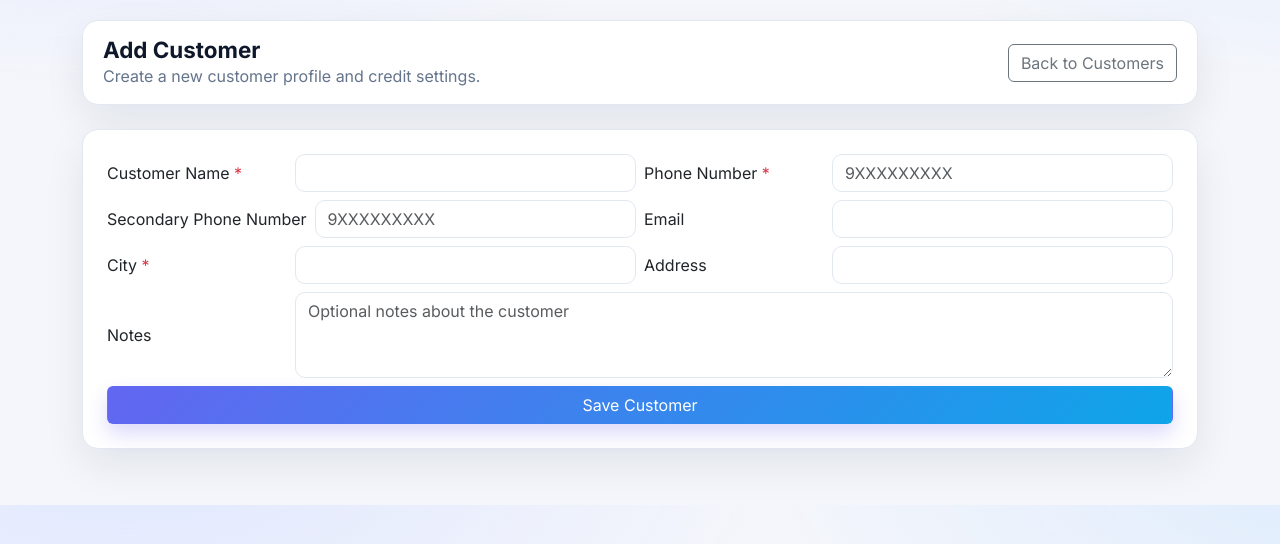
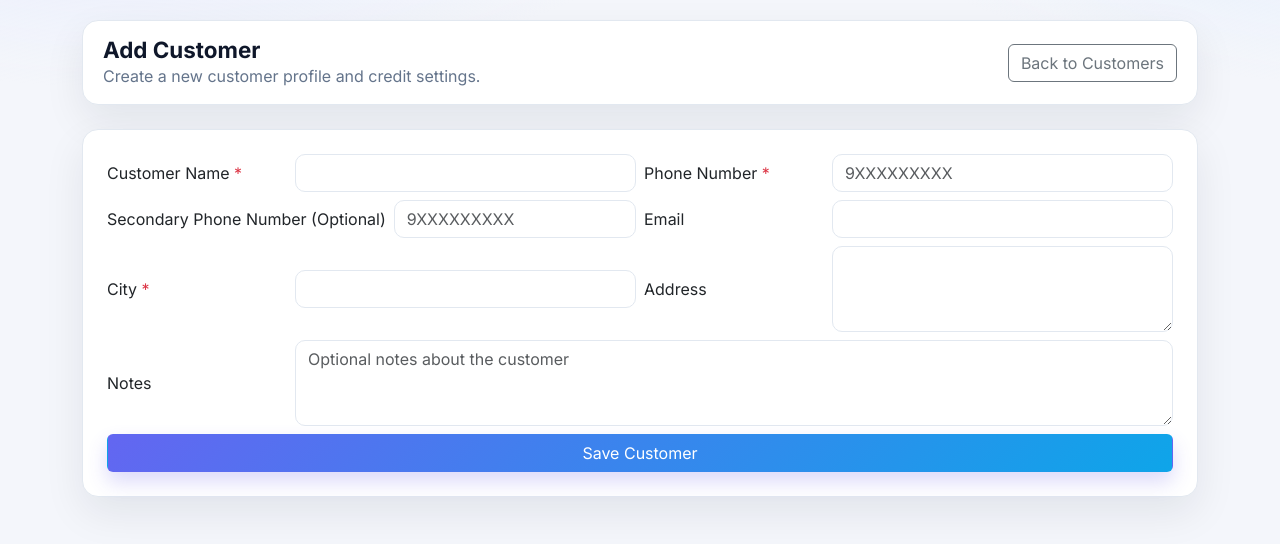
Before and after one commit to Keshav9216-r/sms, a Django app: page /customers/add/ in a window 1280 px wide. Shown: the part 170-714 px from the top of the page. Run offline with Django 4.2, Linux system fonts and the light colour scheme; the visitor is signed in with stand-in values (Sample User, id 1).

Commit message:
Fix consistency issues: add (Optional) label and use textarea for address
Co-authored-by: Keshav9216-r <260054331+Keshav9216-r@users.noreply.github.com>

```diff
--- a/frontend/templates/customers/customer_add.html
+++ b/frontend/templates/customers/customer_add.html
@@ -45,7 +45,7 @@
                 </div>
             </div>
             <div class="col-md-6 inline-field">
-                <label class="form-label">Secondary Phone Number</label>
+                <label class="form-label">Secondary Phone Number (Optional)</label>
                 <div class="field-control">
                     <input type="text" name="secondary_phone_number" class="form-control" placeholder="9XXXXXXXXX">
                 </div>
@@ -65,7 +65,7 @@
             <div class="col-md-6 inline-field">
                 <label class="form-label">Address</label>
                 <div class="field-control">
-                    <input type="text" name="address" class="form-control">
+                    <textarea name="address" class="form-control" rows="3"></textarea>
                 </div>
             </div>
             <div class="col-md-12 inline-field">
--- a/frontend/templates/customers/customer_edit.html
+++ b/frontend/templates/customers/customer_edit.html
@@ -45,7 +45,7 @@
                 </div>
             </div>
             <div class="col-md-6 inline-field">
-                <label class="form-label">Secondary Phone Number</label>
+                <label class="form-label">Secondary Phone Number (Optional)</label>
                 <div class="field-control">
                     <input type="text" name="secondary_phone_number" class="form-control" placeholder="9XXXXXXXXX" value="{{ customer.secondary_phone_number }}">
                 </div>
```
